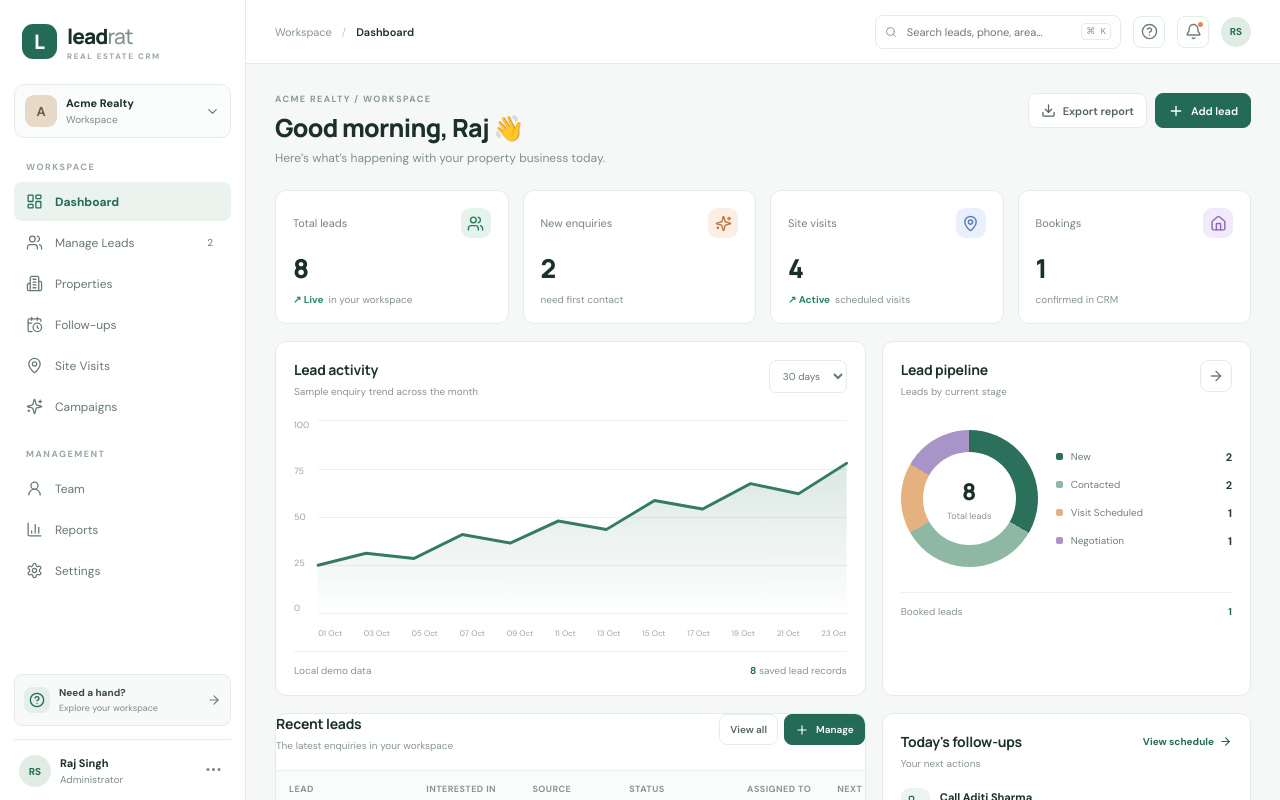
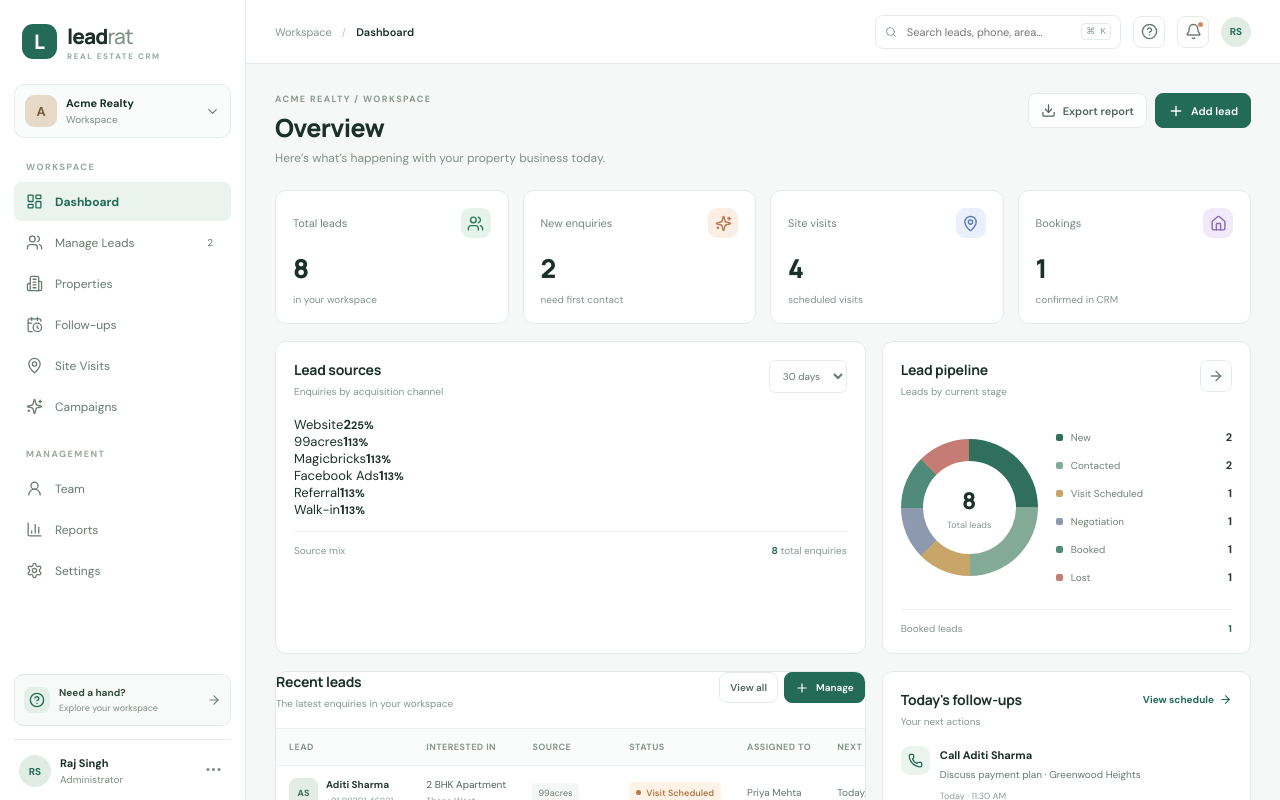
Before and after one commit to Amristine/leadrat, a Next.js app: page / in a window 1280 px wide. Shown: the top 800 px of the page. Built offline with nearby package versions, Linux system fonts and the light colour scheme.

Commit message:
Polish CRM dashboard and use live lead-source data

```diff
--- a/components/crm-app.tsx
+++ b/components/crm-app.tsx
@@ -160,7 +160,7 @@ export default function CRMApp() {
     <main className="main-area">
       <header className="topbar"><button className="mobile-menu" onClick={() => setSidebarOpen((open) => !open)} aria-label="Toggle navigation"><Menu size={19}/></button><div className="breadcrumbs"><span>Workspace</span><span className="crumb-slash">/</span><b>{pageTitle}</b></div><div className="topbar-actions"><label className="global-search"><Search size={16}/><input value={search} onChange={(e) => { setSearch(e.target.value); if (e.target.value && page !== "Manage Leads") setPage("Manage Leads"); }} placeholder="Search leads, phone, area…"/><kbd>⌘ K</kbd></label><button className="top-icon" aria-label="Help" onClick={() => notify("Help center coming soon")}><CircleHelp size={17}/></button><button className="top-icon notification-button" aria-label="Notifications" onClick={() => go("Follow-ups")}><Bell size={17}/><i/></button><span className="top-user-avatar">RS</span></div></header>
       <section className="page-content">
-        <div className="page-heading"><div><div className="eyebrow">ACME REALTY / WORKSPACE</div><h1>{page === "Dashboard" ? "Good morning, Raj" : pageTitle}<span className="heading-emoji">{page === "Dashboard" ? " 👋" : ""}</span></h1><p>{page === "Dashboard" ? "Here’s what’s happening with your property business today." : pageDescription(page)}</p></div><div className="heading-actions">{headingActions}</div></div>
+        <div className="page-heading"><div><div className="eyebrow">{workspaceName.toUpperCase()} / WORKSPACE</div><h1>{page === "Dashboard" ? "Overview" : pageTitle}</h1><p>{page === "Dashboard" ? "Here’s what’s happening with your property business today." : pageDescription(page)}</p></div><div className="heading-actions">{headingActions}</div></div>
         {!ready ? <div className="loading-panel">Preparing your workspace…</div> : <>
           {page === "Dashboard" && <Dashboard leads={leads} tasks={tasks} visits={visits} onOpenLead={setSelectedLead} onGo={go} onNewTask={() => setModal("task")}/>}
           {page === "Manage Leads" && <LeadsPage leads={filteredLeads} allCount={leads.length} search={search} setSearch={setSearch} status={leadStatus} setStatus={setLeadStatus} source={leadSource} setSource={setLeadSource} onOpenLead={setSelectedLead} onBulkStatus={(ids, status) => setLeads(current => current.map(lead => ids.includes(lead.id) ? {...lead, status, activity:[{id:uid("ACT"),title:"Status updated",description:"Bulk status update",date:"Just now"},...lead.activity]} : lead))} onExport={exportLeads} onAdd={() => setModal("lead")} onDelete={deleteLead}/>}
@@ -200,21 +200,23 @@ function Dashboard({leads,tasks,visits,onOpenLead,onGo,onNewTask}:{leads:Lead[];
   const booked = leads.filter((l) => l.status === "Booked").length;
   const openTasks = tasks.filter((t) => !t.completed);
   const stages: {label:LeadStatus;count:number;color:string}[] = [
-    {label:"New",count:leads.filter((l)=>l.status==="New").length,color:"#2b705a"},
-    {label:"Contacted",count:leads.filter((l)=>l.status==="Contacted").length,color:"#8eb8a4"},
-    {label:"Visit Scheduled",count:leads.filter((l)=>l.status==="Visit Scheduled").length,color:"#e5b17f"},
-    {label:"Negotiation",count:leads.filter((l)=>l.status==="Negotiation").length,color:"#a994c8"},
+    {label:"New",count:leads.filter((l)=>l.status==="New").length,color:"#2f6f5b"},
+    {label:"Contacted",count:leads.filter((l)=>l.status==="Contacted").length,color:"#83aa97"},
+    {label:"Visit Scheduled",count:leads.filter((l)=>l.status==="Visit Scheduled").length,color:"#c8a66a"},
+    {label:"Negotiation",count:leads.filter((l)=>l.status==="Negotiation").length,color:"#8d99ae"},
+    {label:"Booked",count:leads.filter((l)=>l.status==="Booked").length,color:"#4f8b78"},
+    {label:"Lost",count:leads.filter((l)=>l.status==="Lost").length,color:"#c47c75"},
   ];
   const total = stages.reduce((sum,s)=>sum+s.count,0) || 1;
   return <>
     <div className="stats-grid">
-      <StatCard title="Total leads" value={leads.length} note="in your workspace" trend="↗ Live" icon={Users}/>
+      <StatCard title="Total leads" value={leads.length} note="in your workspace" icon={Users}/>
       <StatCard title="New enquiries" value={leads.filter((l)=>l.status==="New").length} note="need first contact" icon={Sparkles} tone="orange"/>
-      <StatCard title="Site visits" value={visits.length} note="scheduled visits" trend="↗ Active" icon={MapPin} tone="blue"/>
+      <StatCard title="Site visits" value={visits.length} note="scheduled visits" icon={MapPin} tone="blue"/>
       <StatCard title="Bookings" value={booked} note="confirmed in CRM" icon={Home} tone="purple"/>
     </div>
     <div className="dashboard-grid">
-      <section className="panel"><PanelHeading title="Lead activity" subtitle="Sample enquiry trend across the month" right={<select className="select-control" defaultValue="30 days"><option>30 days</option><option>7 days</option><option>90 days</option></select>}/><LeadTrendChart/><div className="panel-foot"><span>Local demo data</span><span><b>{leads.length}</b> saved lead records</span></div></section>
+      <section className="panel"><PanelHeading title="Lead sources" subtitle="Enquiries by acquisition channel" right={<select className="select-control" defaultValue="30 days"><option>30 days</option><option>7 days</option><option>90 days</option></select>}/><LeadSourceChart leads={leads}/><div className="panel-foot"><span>Source mix</span><span><b>{leads.length}</b> total enquiries</span></div></section>
       <section className="panel"><PanelHeading title="Lead pipeline" subtitle="Leads by current stage" right={<button className="icon-button" onClick={()=>onGo("Manage Leads")} aria-label="View leads"><ArrowRight size={16}/></button>}/><div className="pipeline-layout"><div className="donut-chart" style={{background:stageGradient(stages,total)}}><div className="donut-inner"><b>{leads.length}</b><span>Total leads</span></div></div><div className="pipeline-legend">{stages.map((stage)=><div className="pipeline-row" key={stage.label}><i style={{background:stage.color}}/><span>{stage.label}</span><b>{stage.count}</b></div>)}</div></div><div className="panel-foot"><span>Booked leads</span><b>{booked}</b></div></section>
     </div>
     <div className="dashboard-grid lower-grid">
@@ -228,9 +230,19 @@ function stageGradient(stages:{count:number;color:string}[],total:number) {
   if(pos<100)parts.push("#e1e9e4 "+pos+"% 100%");
   return "conic-gradient("+parts.join(",")+")";
 }
-function LeadTrendChart() {
-  const values=[24,31,28,42,37,50,45,62,57,72,66,84];
-  return <div className="trend-chart"><div className="chart-y-labels"><span>100</span><span>75</span><span>50</span><span>25</span><span>0</span></div><div className="chart-area"><div className="chart-grid-lines"><i/><i/><i/><i/><i/></div><svg viewBox="0 0 600 200" preserveAspectRatio="none" aria-label="Illustrative lead trend"><defs><linearGradient id="leadArea" x1="0" y1="0" x2="0" y2="1"><stop offset="0%" stopColor="#347b62" stopOpacity=".18"/><stop offset="100%" stopColor="#347b62" stopOpacity="0"/></linearGradient></defs><path d={"M "+values.map((v,i)=>(i*600/(values.length-1))+" "+(190-v*1.7)).join(" L ")+" L 600 200 L 0 200 Z"} fill="url(#leadArea)"/><path d={"M "+values.map((v,i)=>(i*600/(values.length-1))+" "+(190-v*1.7)).join(" L ")} fill="none" stroke="#347b62" strokeWidth="3" strokeLinecap="round" strokeLinejoin="round"/></svg><div className="chart-x-labels">{["01 Oct","03 Oct","05 Oct","07 Oct","09 Oct","11 Oct","13 Oct","15 Oct","17 Oct","19 Oct","21 Oct","23 Oct"].map((d)=><span key={d}>{d}</span>)}</div></div></div>;
+function LeadSourceChart({leads}:{leads:Lead[]}) {
+  const rows = sources.map((source) => ({
+    source,
+    count: leads.filter((lead) => lead.source === source).length,
+  })).filter((row) => row.count > 0).sort((a, b) => b.count - a.count);
+  const max = Math.max(1, ...rows.map((row) => row.count));
+  if (!rows.length) return <EmptyState title="No source data yet" text="New enquiries will appear here as leads are added."/>;
+  return <div className="source-chart">{rows.slice(0, 6).map((row) => (
+    <div className="source-chart-row" key={row.source}>
+      <div className="source-chart-meta"><span>{row.source}</span><b>{row.count}<small>{Math.round(row.count / leads.length * 100)}%</small></b></div>
+      <div className="source-chart-track"><i style={{ width: (row.count / max * 100) + "%" }}/></div>
+    </div>
+  ))}</div>;
 }
 function PanelHeading({title,subtitle,right}:{title:string;subtitle:string;right?:ReactNode}){return <div className="panel-heading"><div><h2>{title}</h2><p>{subtitle}</p></div>{right&&<div className="panel-heading-right">{right}</div>}</div>}
 function LeadTable({leads,onOpen,compact=false,onDelete}:{leads:Lead[];onOpen:(lead:Lead)=>void;compact?:boolean;onDelete?:(id:string)=>void}) {
```
